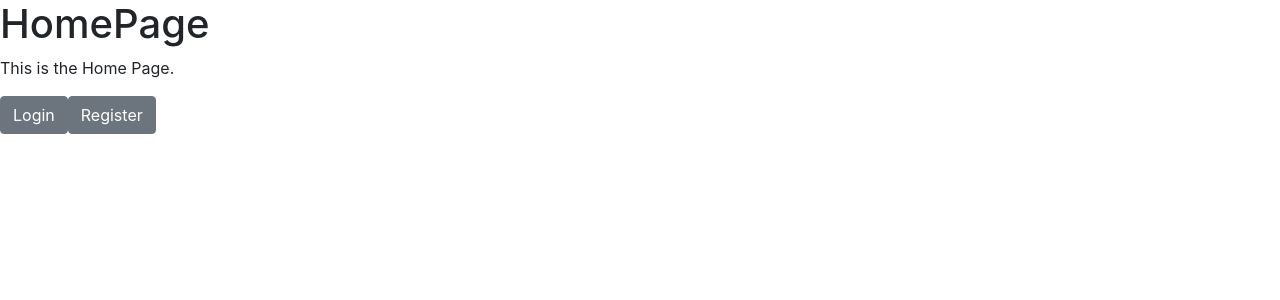
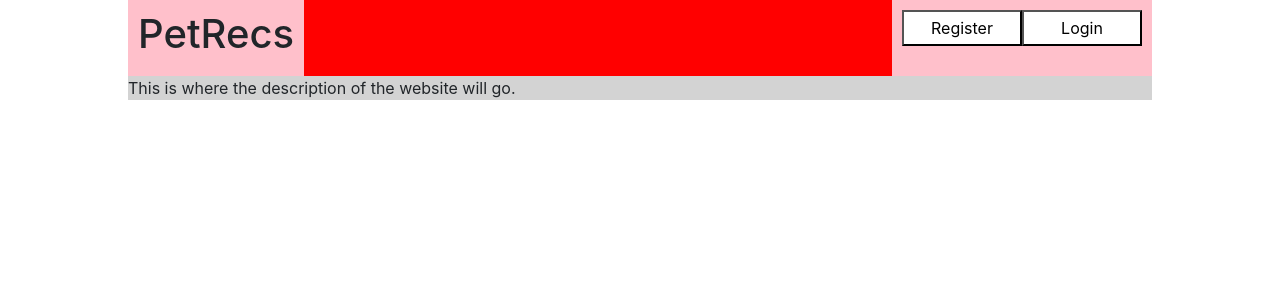
Before and after one commit to LeviRemi/PetRecs-Project, a React (Create React App) app in the folder client/: page / in a window 1280 px wide. Shown: the top 300 px of the page. Built offline with nearby package versions, Linux system fonts and the light colour scheme.

Commit message:
Changes to homepage layout

```diff
--- a/client/src/components/Header.js
+++ b/client/src/components/Header.js
@@ -7,7 +7,7 @@ import NavDropdown from 'react-bootstrap/NavDropdown';
 
 function Header() {
     return (
-        <div>
+        <div className="headerContainer">
             <Navbar collapseOnSelect expand="lg" bg="dark" variant="dark">
             <Navbar.Brand href="#home">PetRecs</Navbar.Brand>
             <Navbar.Toggle aria-controls="responsive-navbar-nav" />
--- a/client/src/components/HomePage.js
+++ b/client/src/components/HomePage.js
@@ -1,18 +1,34 @@
 // HomePage.js
 
 import React from 'react'
+import Button from 'react-bootstrap/Button';
 import { Link } from 'react-router-dom';
 
 function HomePage() {
     return (
+        <div className="fullPageContainer">
+            <div className="homePageHeader">
+                <div className="homePageHeaderItem">
+                <h1>PetRecs</h1>
+                </div>
 
-        <div>
-            <div>
-                <h1>HomePage</h1>
+                <div className="homePageHeaderItem push-right">
+                    <Link to="/login">
+                        <button className="btn-homepage-header">
+                            Login
+                        </button>
+                    </Link>
+
+                    <Link to="/register">
+                        <button className="btn-homepage-header">
+                            Register
+                        </button>
+                    </Link>
+                </div>
             </div>
-            <p>This is the Home Page.</p>
-            <Link to="/login" className="btn btn-secondary">Login</Link>
-            <Link to="/register" className="btn btn-secondary">Register</Link>
+
+            <p>This is where the description of the website will go.</p>
+
         </div>
     )
 }
--- a/client/src/index.css
+++ b/client/src/index.css
@@ -10,6 +10,32 @@ body {
 code {
   font-family: source-code-pro, Menlo, Monaco, Consolas, 'Courier New',
     monospace;
+}
+
+/* homepage and login/register styling.
+these styles are pre-login */
+
+.homePageHeader {
+  text-align: right;
+  background-color: red;
+  display: flex;
+}
+
+.homePageHeaderItem {
+  padding: 10px;
+  background-color: pink;
+}
+
+.push-right {
+  margin-left: auto;
+}
+.btn-homepage-header {
+  margin: auto;
+  height: 36px;
+  width: 120px;
+  text-align: center;
+  background-color: white;
+  float: right;
 }
 
 .btn-form {
@@ -45,12 +71,6 @@ code {
   padding: 0px 0px 40px 0px;
 }
 
-.fullPageContainer {
-  background-color: black;
-  height: 100%;
-  margin: 0px;
-}
-
 .fill-window {
   height: 100%;
   position: absolute;
@@ -60,3 +80,10 @@ code {
   background: rgb(255,255,255);
   background: linear-gradient(0deg, rgba(255,255,255,1) 0%, rgba(232,234,245,1) 50%, rgba(230,236,255,1) 100%);
 }
+
+.fullPageContainer {
+  background-color: lightgray;
+  height: 100%;
+  margin: auto;
+  width: 1024px;
+}
```
